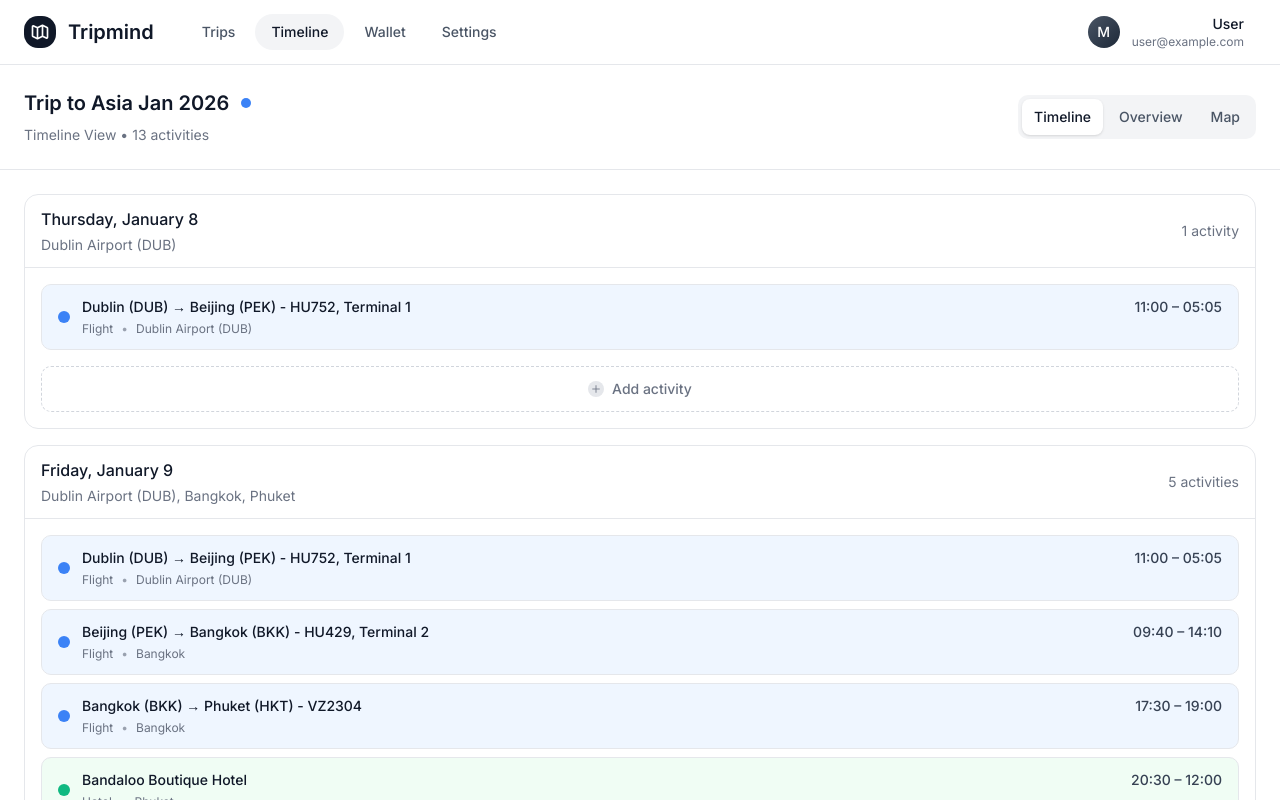
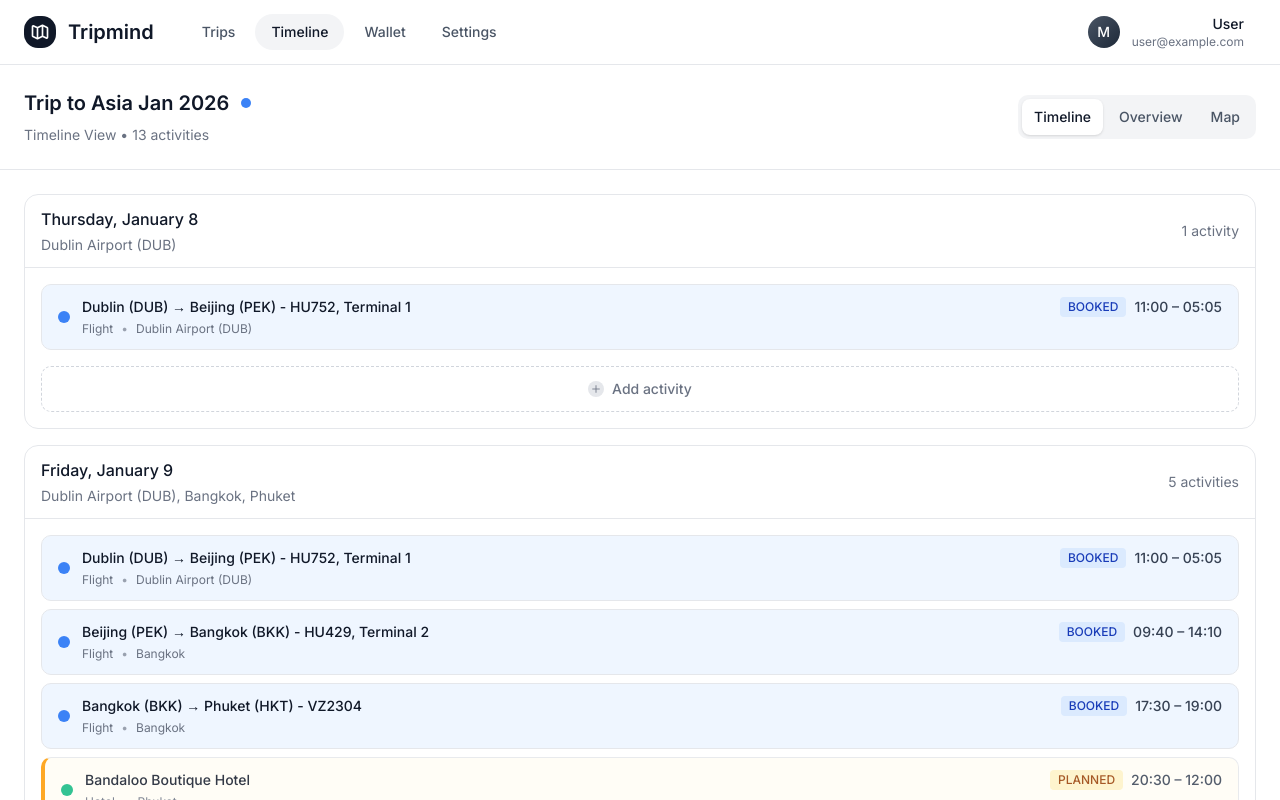
Before and after one commit to marlonbernardes/tripmind, a Next.js app in the folder frontend/: page /trip/1/timeline in a window 1280 px wide. Built offline with nearby package versions, Linux system fonts and the light colour scheme.

Commit message:
feat: update data layer and context management
- Enhance TripContext with activity management capabilities
- Update mock-data.ts with expanded test data for forms
- Improve type definitions in simple.ts for better type safety

```diff
--- a/frontend/src/contexts/TripContext.tsx
+++ b/frontend/src/contexts/TripContext.tsx
@@ -7,10 +7,15 @@ import type { SimpleActivity, SimpleTrip } from '@/types/simple'
 interface TripContextType {
   selectedActivity: SimpleActivity | null
   setSelectedActivity: (activity: SimpleActivity | null) => void
+  isCreatingActivity: boolean
+  setIsCreatingActivity: (isCreating: boolean) => void
   trip: SimpleTrip | null
   setTrip: (trip: SimpleTrip | null) => void
   activities: SimpleActivity[]
   setActivities: (activities: SimpleActivity[]) => void
+  addActivity: (activity: Omit<SimpleActivity, 'id'>) => void
+  updateActivity: (id: string, updates: Partial<SimpleActivity>) => void
+  deleteActivity: (id: string) => void
 }
 
 const TripContext = createContext<TripContextType | undefined>(undefined)
@@ -29,6 +34,7 @@ interface TripProviderProps {
 
 export function TripProvider({ children }: TripProviderProps) {
   const [selectedActivity, setSelectedActivity] = useState<SimpleActivity | null>(null)
+  const [isCreatingActivity, setIsCreatingActivity] = useState(false)
   const [trip, setTrip] = useState<SimpleTrip | null>(null)
   const [activities, setActivities] = useState<SimpleActivity[]>([])
   const searchParams = useSearchParams()
@@ -61,15 +67,55 @@ export function TripProvider({ children }: TripProviderProps) {
     router.replace(newUrl, { scroll: false })
   }
 
+  // CRUD methods for activities
+  const addActivity = (activityData: Omit<SimpleActivity, 'id'>) => {
+    const newActivity: SimpleActivity = {
+      ...activityData,
+      id: `activity_${Date.now()}_${Math.random().toString(36).substr(2, 9)}`
+    }
+    setActivities(prevActivities => [...prevActivities, newActivity])
+  }
+
+  const updateActivity = (id: string, updates: Partial<SimpleActivity>) => {
+    setActivities(prevActivities =>
+      prevActivities.map(activity =>
+        activity.id === id
+          ? { ...activity, ...updates }
+          : activity
+      )
+    )
+
+    // Update selected activity if it's the one being edited
+    if (selectedActivity?.id === id) {
+      setSelectedActivity(prev => prev ? { ...prev, ...updates } : null)
+    }
+  }
+
+  const deleteActivity = (id: string) => {
+    setActivities(prevActivities =>
+      prevActivities.filter(activity => activity.id !== id)
+    )
+
+    // Clear selected activity if it's the one being deleted
+    if (selectedActivity?.id === id) {
+      setSelectedActivity(null)
+    }
+  }
+
   return (
     <TripContext.Provider
       value={{
         selectedActivity,
         setSelectedActivity: handleActivitySelect,
+        isCreatingActivity,
+        setIsCreatingActivity,
         trip,
         setTrip,
         activities,
         setActivities,
+        addActivity,
+        updateActivity,
+        deleteActivity,
       }}
     >
       {children}
--- a/frontend/src/lib/mock-data.ts
+++ b/frontend/src/lib/mock-data.ts
@@ -38,7 +38,14 @@ export const mockActivities: SimpleActivity[] = [
     title: 'Dublin (DUB) → Beijing (PEK) - HU752, Terminal 1',
     start: '2026-01-08T11:00:00',
     end: '2026-01-09T05:05:00',
-    city: 'Dublin Airport (DUB)'
+    city: 'Dublin Airport (DUB)',
+    status: 'booked',
+    metadata: {
+      from: 'Dublin',
+      to: 'Beijing',
+      flightNumberOutbound: 'HU752',
+      airline: 'Hainan Airlines'
+    }
   },
   {
     id: 'a2',
@@ -47,7 +54,8 @@ export const mockActivities: SimpleActivity[] = [
     title: 'Beijing (PEK) → Bangkok (BKK) - HU429, Terminal 2',
     start: '2026-01-09T09:40:00',
     end: '2026-01-09T14:10:00',
-    city: 'Bangkok'
+    city: 'Bangkok',
+    status: 'booked'
   },
   {
     id: 'a3',
@@ -56,7 +64,8 @@ export const mockActivities: SimpleActivity[] = [
     title: 'Bangkok (BKK) → Phuket (HKT) - VZ2304',
     start: '2026-01-09T17:30:00',
     end: '2026-01-09T19:00:00',
-    city: 'Bangkok'
+    city: 'Bangkok',
+    status: 'booked'
   },
   {
     id: 'a4',
@@ -65,7 +74,8 @@ export const mockActivities: SimpleActivity[] = [
     title: 'Bandaloo Boutique Hotel',
     start: '2026-01-09T20:30:00',
     end: '2026-01-10T12:00:00',
-    city: 'Phuket'
+    city: 'Phuket',
+    status: 'planned'
   },
   {
     id: 'a5',
@@ -73,7 +83,8 @@ export const mockActivities: SimpleActivity[] = [
     type: 'event',
     title: 'Phuket nightlife',
     start: '2026-01-09T20:30:00',
-    city: 'Phuket'
+    city: 'Phuket',
+    status: 'planned'
   },
   {
     id: 'a6',
@@ -82,7 +93,13 @@ export const mockActivities: SimpleActivity[] = [
     title: 'Phuket resort - All inclusive (3 days)',
     start: '2026-01-10T12:00:00',
     end: '2026-01-12T21:00:00',
-    city: 'Phuket'
+    city: 'Phuket',
+    status: 'booked',
+    metadata: {
+      hotelName: 'Phuket Paradise Resort',
+      hotelLink: 'https://phuketparadise.com',
+      roomType: 'Deluxe Ocean View'
+    }
   },
   {
     id: 'a7',
@@ -91,7 +108,8 @@ export const mockActivities: SimpleActivity[] = [
     title: 'Phuket (HKT) → Bangkok (BKK) - VZ309',
     start: '2026-01-12T21:25:00',
     end: '2026-01-12T22:55:00',
-    city: 'Phuket'
+    city: 'Phuket',
+    status: 'planned'
   },
   {
     id: 'a8',
@@ -100,7 +118,8 @@ export const mockActivities: SimpleActivity[] = [
     title: 'Bangkok (DMK) → Maldives (MLE) - FD175',
     start: '2026-01-13T09:15:00',
     end: '2026-01-13T11:30:00',
-    city: 'Bangkok'
+    city: 'Bangkok',
+    status: 'planned'
   },
   {
     id: 'a9',
@@ -109,7 +128,8 @@ export const mockActivities: SimpleActivity[] = [
     title: 'Maldives resort - Paradise vacation (4 days)',
     start: '2026-01-13T12:00:00',
     end: '2026-01-17T12:00:00',
-    city: 'Maldives'
+    city: 'Maldives',
+    status: 'planned'
   },
   {
     id: 'a10',
@@ -118,7 +138,8 @@ export const mockActivities: SimpleActivity[] = [
     title: 'Maldives (MLE) → Bangkok (DMK)',
     start: '2026-01-17T12:30:00',
     end: '2026-01-17T18:55:00',
-    city: 'Maldives'
+    city: 'Maldives',
+    status: 'planned'
   },
   {
     id: 'a11',
@@ -127,7 +148,8 @@ export const mockActivities: SimpleActivity[] = [
     title: 'Bangkok city hotel & exploration (4 days)',
     start: '2026-01-17T20:00:00',
     end: '2026-01-21T16:00:00',
-    city: 'Bangkok'
+    city: 'Bangkok',
+    status: 'planned'
   },
   {
     id: 'a12',
@@ -136,7 +158,8 @@ export const mockActivities: SimpleActivity[] = [
     title: 'Bangkok (BKK) → Beijing (PEK) - HU430',
     start: '2026-01-21T16:20:00',
     end: '2026-01-21T22:00:00',
-    city: 'Suvarnabhumi Airport (BKK)'
+    city: 'Suvarnabhumi Airport (BKK)',
+    status: 'booked'
   },
   {
     id: 'a13',
@@ -145,7 +168,8 @@ export const mockActivities: SimpleActivity[] = [
     title: 'Beijing (PEK) → Dublin (DUB) - HU751, Terminal 2',
     start: '2026-01-22T02:40:00',
     end: '2026-01-22T05:50:00',
-    city: 'Beijing'
+    city: 'Beijing',
+    status: 'booked'
   },
 
   // European Summer activities
@@ -155,7 +179,8 @@ export const mockActivities: SimpleActivity[] = [
     type: 'flight',
     title: 'Flight to London',
     start: '2025-06-10T08:15:00',
-    end: '2025-06-10T09:45:00'
+    end: '2025-06-10T09:45:00',
+    status: 'booked'
   },
   {
     id: 'b2',
@@ -163,7 +188,8 @@ export const mockActivities: SimpleActivity[] = [
     type: 'hotel',
     title: 'The Shard Hotel',
     start: '2025-06-10T15:00:00',
-    city: 'London Bridge'
+    city: 'London Bridge',
+    status: 'planned'
   },
   {
     id: 'b3',
@@ -172,7 +198,8 @@ export const mockActivities: SimpleActivity[] = [
     title: 'British Museum',
     start: '2025-06-11T10:00:00',
     end: '2025-06-11T16:00:00',
-    city: 'Bloomsbury'
+    city: 'Bloomsbury',
+    status: 'planned'
   },
   {
     id: 'b4',
@@ -180,7 +207,8 @@ export const mockActivities: SimpleActivity[] = [
     type: 'transport',
     title: 'Eurostar to Paris',
     start: '2025-06-15T12:31:00',
-    end: '2025-06-15T15:47:00'
+    end: '2025-06-15T15:47:00',
+    status: 'booked'
   },
 
   // Weekend in Paris activities
@@ -190,7 +218,8 @@ export const mockActivities: SimpleActivity[] = [
     type: 'flight',
     title: 'Flight to Paris',
     start: '2025-04-05T19:45:00',
-    end: '2025-04-05T22:10:00'
+    end: '2025-04-05T22:10:00',
+    status: 'booked'
   },
   {
     id: 'c2',
@@ -198,7 +227,8 @@ export const mockActivities: SimpleActivity[] = [
     type: 'hotel',
     title: 'Le Marais Boutique Hotel',
     start: '2025-04-05T15:00:00',
-    city: 'Le Marais'
+    city: 'Le Marais',
+    status: 'planned'
   },
   {
     id: 'c3',
@@ -207,7 +237,8 @@ export const mockActivities: SimpleActivity[] = [
     title: 'Eiffel Tower Visit',
     start: '2025-04-06T10:00:00',
     end: '2025-04-06T12:00:00',
-    city: 'Champ de Mars'
+    city: 'Champ de Mars',
+    status: 'booked'
   },
   {
     id: 'c4',
@@ -216,7 +247,8 @@ export const mockActivities: SimpleActivity[] = [
     title: 'Louvre Museum',
     start: '2025-04-06T14:00:00',
     end: '2025-04-06T17:00:00',
-    city: '1st Arrondissement'
+    city: '1st Arrondissement',
+    status: 'booked'
   },
   {
     id: 'c5',
@@ -224,7 +256,8 @@ export const mockActivities: SimpleActivity[] = [
     type: 'flight',
     title: 'Return Flight',
     start: '2025-04-07T14:20:00',
-    end: '2025-04-07T15:55:00'
+    end: '2025-04-07T15:55:00',
+    status: 'booked'
   }
 ]
 
--- a/frontend/src/types/simple.ts
+++ b/frontend/src/types/simple.ts
@@ -16,4 +16,48 @@ export interface SimpleActivity {
   start: string
   end?: string
   city?: string
+  status: 'planned' | 'booked'
+  notes?: string
+  metadata?: Record<string, any>
 }
+
+// Type-specific metadata interfaces
+export interface FlightMetadata {
+  from?: string
+  to?: string
+  flightNumberOutbound?: string
+  flightNumberInbound?: string
+  airline?: string
+  confirmationCode?: string
+}
+
+export interface HotelMetadata {
+  hotelName?: string
+  hotelLink?: string
+  confirmationCode?: string
+  roomType?: string
+}
+
+export interface EventMetadata {
+  venue?: string
+  ticketLink?: string
+  organizer?: string
+}
+
+export interface TransportMetadata {
+  from?: string
+  to?: string
+  vehicleType?: string
+  confirmationCode?: string
+}
+
+export interface NoteMetadata {
+  category?: string
+  priority?: 'low' | 'medium' | 'high'
+}
+
+export interface TaskMetadata {
+  category?: string
+  priority?: 'low' | 'medium' | 'high'
+  completed?: boolean
+}
```
